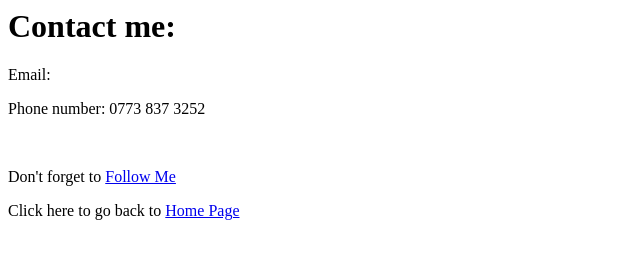
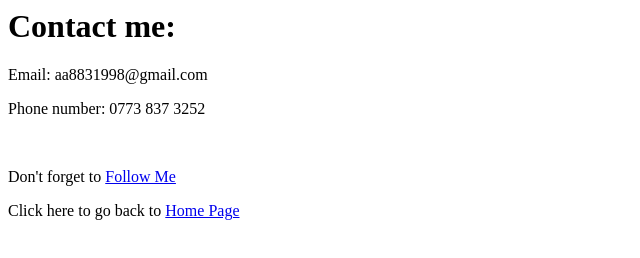
Before and after one commit to AmeerCsK/Web, a plain HTML site: page page-3.html in a window 1280 px wide. Shown: the whole page, without its empty margins (0-640 px from the left). Drawn offline with Linux system fonts and the light colour scheme.

Commit message:
Update page-3.html

```diff
--- a/page-3.html
+++ b/page-3.html
@@ -4,7 +4,7 @@
   </head>
   <body>
     <h1>Contact me:</h1>
-    <p>Email: </p>
+    <p>Email: aa8831998@gmail.com</p>
     <p>Phone number: 0773 837 3252</p>
 
     <br />
```
